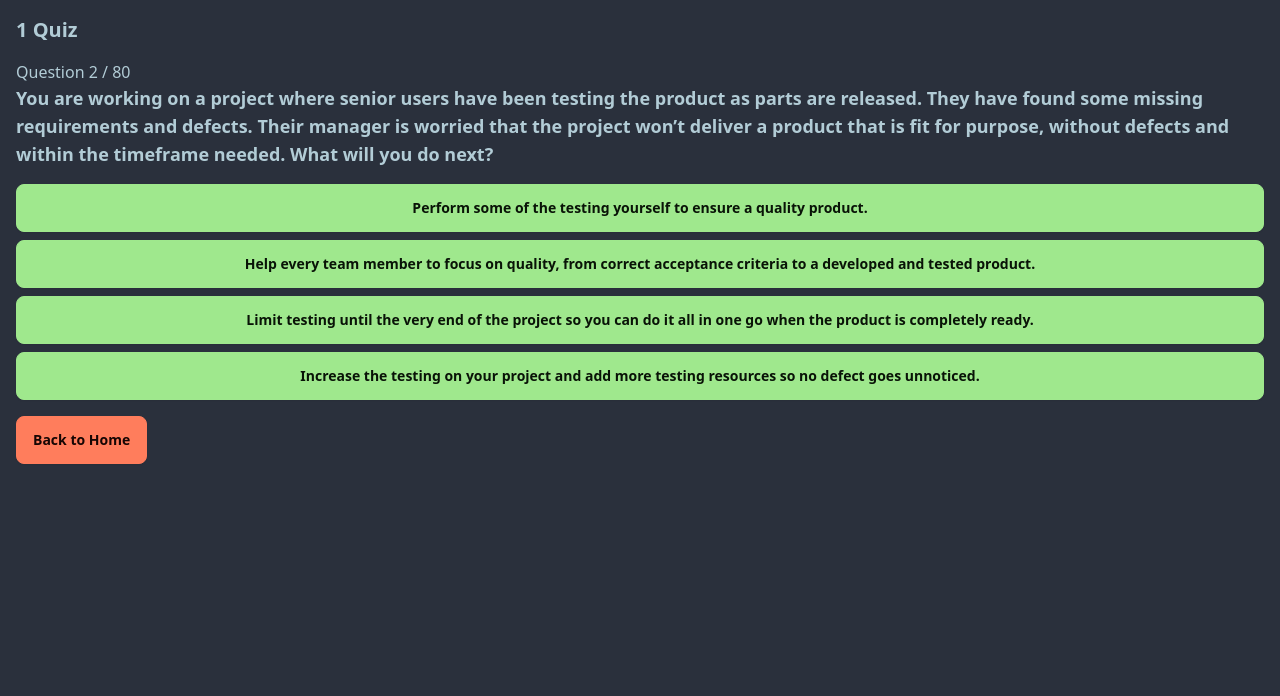
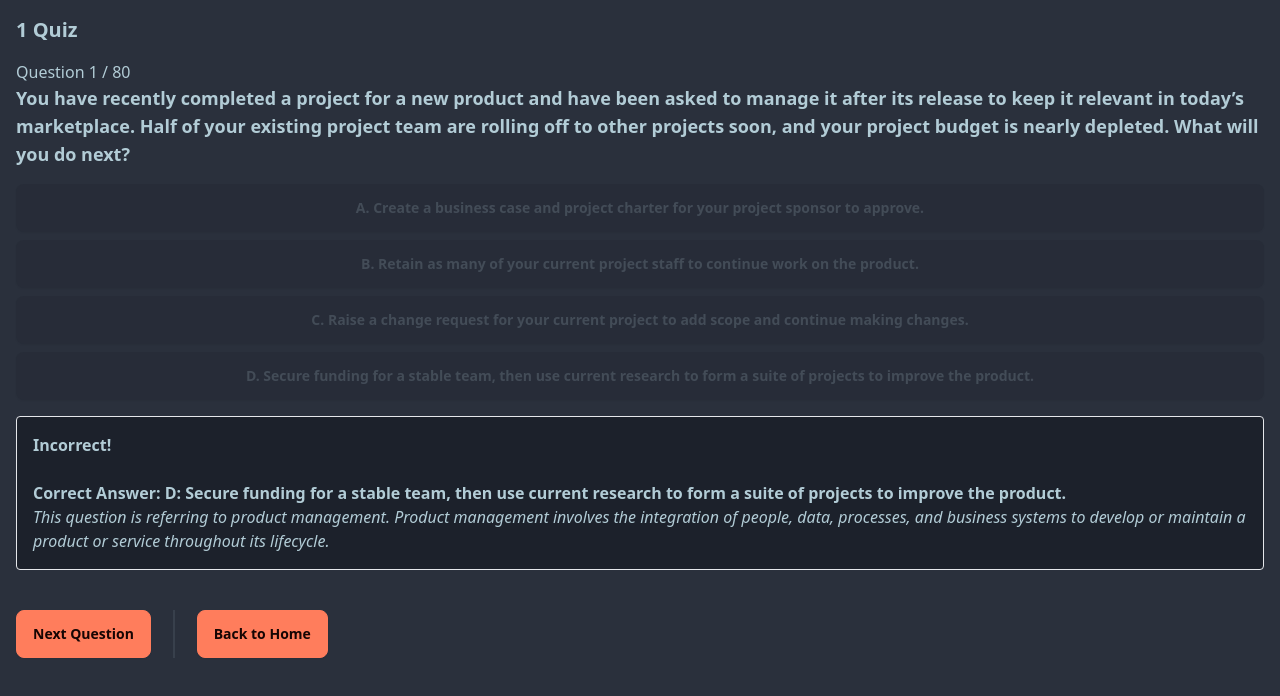
Before and after one commit to rofenac/quiz-app, a React (Vite) app: page /quiz-app/quiz/1 in a window 1280 px wide. Both pictures are taken after a click on the button 640 px from the left and 208 px from the top of the page. Shown: the top 696 px of the page. Built offline with nearby package versions, Linux system fonts and the light colour scheme.

Commit message:
Updated Quiz.jsx
Added logic that adds letters to the potential quiz answers, and fixed formatting and added instant feedback for each question.

```diff
--- a/src/pages/quiz.jsx
+++ b/src/pages/quiz.jsx
@@ -7,6 +7,11 @@ function Quiz() {
   const [currentQuestionIndex, setCurrentQuestionIndex] = useState(0)
   const [score, setScore] = useState(0)
   const [quizQuestions, setQuizQuestions] = useState([])
+  const [feedback, setFeedback] = useState(null) // Feedback message
+  const [showNext, setShowNext] = useState(false) // Control when to show the "Next" button
+  const [selectedOptionIndex, setSelectedOptionIndex] = useState(null) // Track which option the user chose
+
+  const letters = ['A', 'B', 'C', 'D'] // Letters for answers
 
   // Utility function to shuffle questions
   const shuffleArray = (array) => {
@@ -29,17 +34,42 @@ function Quiz() {
     setQuizQuestions(shuffleArray(filteredQuestions)) // Randomize questions
   }, [domain])
 
-  function handleAnswer(isCorrect) {
+  function handleAnswer(isCorrect, explanation, index) {
+    setSelectedOptionIndex(index) // Track which option was selected
+    const correctOptionIndex = quizQuestions[currentQuestionIndex].options.findIndex(option => option.isCorrect)
+    const correctOption = quizQuestions[currentQuestionIndex].options[correctOptionIndex]
+
     if (isCorrect) {
       setScore(prev => prev + 1)
+      setFeedback({
+        message: 'Correct!',
+        explanation,
+        correctAnswer: `${letters[correctOptionIndex]}: ${correctOption.text}`, // Add letter and text of correct answer
+      })
+    } else {
+      setFeedback({
+        message: 'Incorrect!',
+        explanation,
+        correctAnswer: `${letters[correctOptionIndex]}: ${correctOption.text}`, // Add letter and text of correct answer
+      })
     }
 
+    setShowNext(true) // Allow user to proceed to the next question
+  }
+
+  function handleNextQuestion() {
     if (currentQuestionIndex < quizQuestions.length - 1) {
       setCurrentQuestionIndex(prev => prev + 1)
+      setFeedback(null) // Clear feedback for the next question
+      setShowNext(false) // Hide the "Next" button for the new question
+      setSelectedOptionIndex(null) // Reset selected option
     } else {
-      alert(`Quiz Over! Your score is ${score + (isCorrect ? 1 : 0)} / ${quizQuestions.length}`)
+      alert(`Quiz Over! Your score is ${score} / ${quizQuestions.length}`)
       setScore(0)
       setCurrentQuestionIndex(0)
+      setFeedback(null)
+      setShowNext(false)
+      setSelectedOptionIndex(null)
     }
   }
 
@@ -57,19 +87,63 @@ function Quiz() {
       </p>
       <h3 className="text-lg font-semibold">{quizQuestions[currentQuestionIndex].question}</h3>
       <div className="flex flex-col gap-2 my-4">
-        {quizQuestions[currentQuestionIndex].options.map((option, index) => (
+        {quizQuestions[currentQuestionIndex].options.map((option, index) => {
+          // Determine button class based on the feedback state and option correctness
+          let buttonClass = 'btn'
+          if (feedback) {
+            if (option.isCorrect) {
+              buttonClass += ' btn-success' // Highlight the correct answer
+            } else if (index === selectedOptionIndex) {
+              buttonClass += ' btn-error' // Highlight the incorrect answer selected by the user
+            } else {
+              buttonClass += ' btn-disabled' // Disable other options
+            }
+          } else {
+            buttonClass += ' btn-primary'
+          }
+
+          return (
             <button
               key={index}
-            className="btn btn-primary"
-            onClick={() => handleAnswer(option.isCorrect)}
+              className={buttonClass}
+              onClick={() =>
+                handleAnswer(option.isCorrect, quizQuestions[currentQuestionIndex].correctAnswerExplanation, index)
+              }
+              disabled={!!feedback} // Disable buttons after feedback is shown
             >
-            {option.text}
+              {letters[index]}. {option.text}
             </button>
-        ))}
+          )
+        })}
       </div>
-      <Link to="/" className="btn btn-secondary">
+
+      {feedback && (
+        <div className="my-4 p-4 border rounded bg-neutral text-neutral-content">
+          <p className="font-bold">{feedback.message}</p>
+          <br />
+          <p className="font-bold">Correct Answer: {feedback.correctAnswer}</p>
+          <p className="italic">{feedback.explanation}</p>
+
+        </div>
+      )}
+
+      <div className="flex w-full flex-col lg:flex-row">
+        {showNext && (
+          <>
+            <button
+              className="btn btn-secondary mt-6"
+              onClick={handleNextQuestion}
+            >
+              Next Question
+            </button>
+            <div className="divider divider-horizontal mt-6"></div>
+          </>
+        )}
+        <div className="flex w-full flex-col lg:flex-row"><Link to="/" className="btn btn-secondary mt-6">
           Back to Home
         </Link>
+        </div>
+      </div>
     </div>
   )
 }
```
Lines whose indentation alone changed are shown as unchanged.
